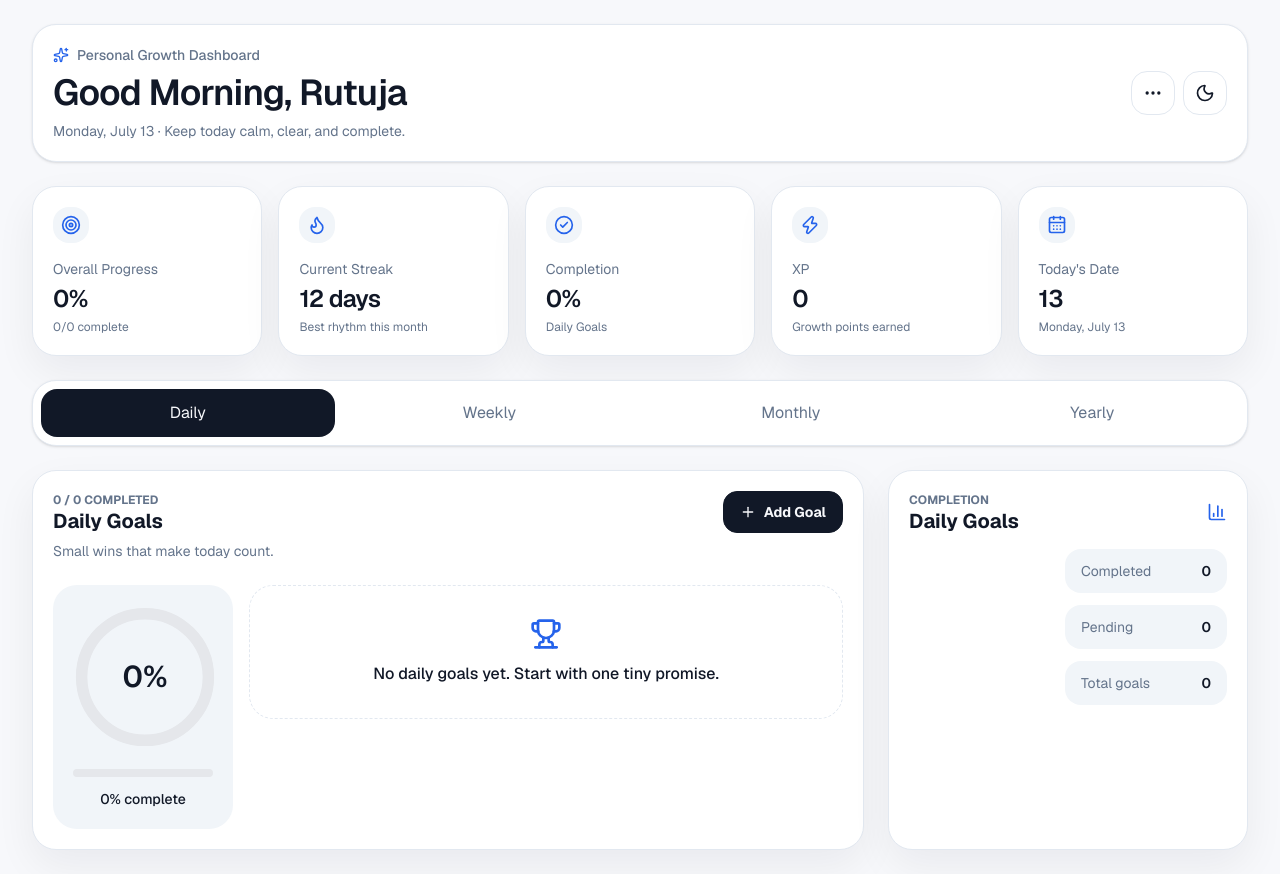
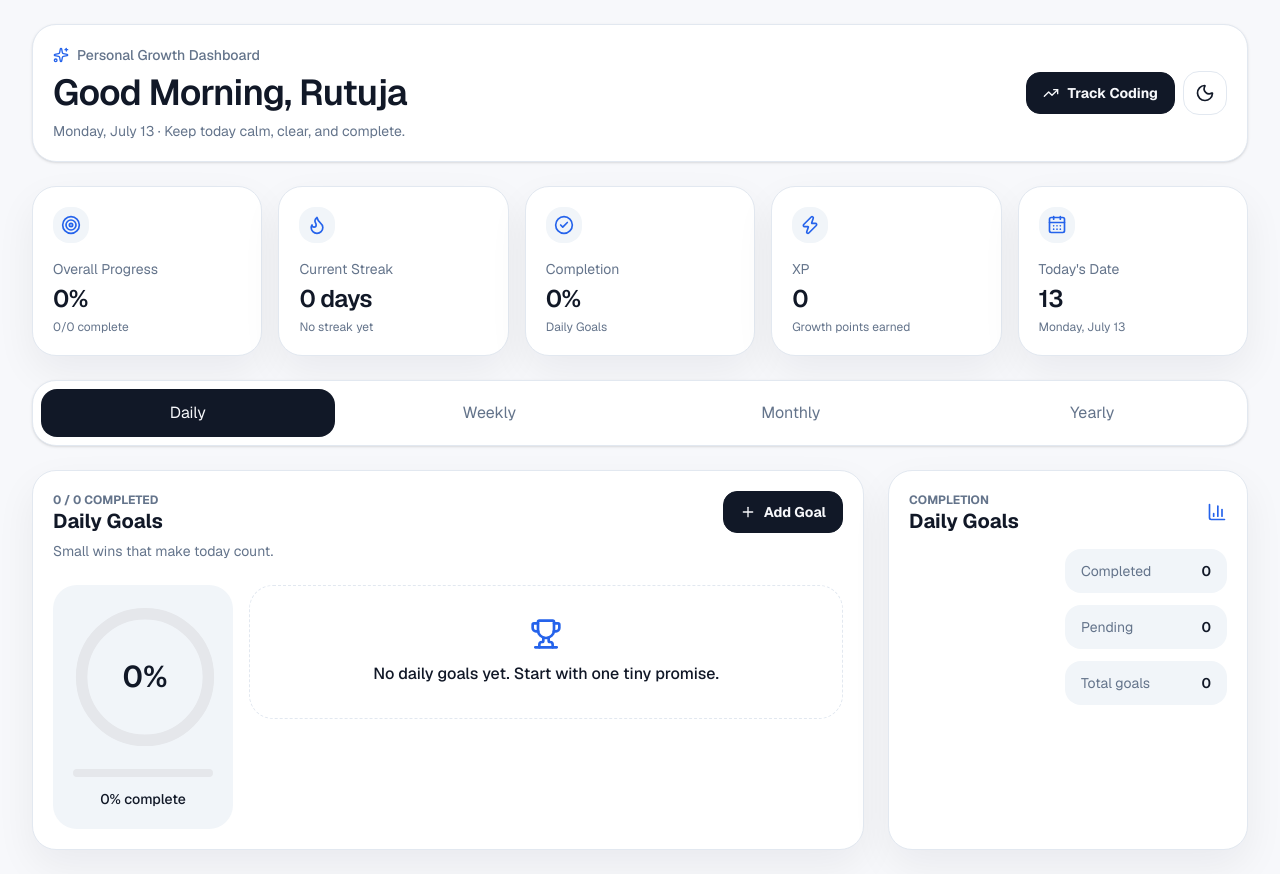
Before and after one commit to rutuja2005byte/Habit-Tracker, a Next.js app: page / in a window 1280 px wide. Built offline with nearby package versions, Linux system fonts and the light colour scheme.

Commit message:
feat: add link to coding tracker and update current streak display in Home component

```diff
--- a/app/page.tsx
+++ b/app/page.tsx
@@ -1,6 +1,7 @@
 "use client";
 
 import { useMemo, useState } from "react";
+import Link from "next/link";
 import {
   BarChart3,
   CalendarDays,
@@ -9,12 +10,12 @@ import {
   Circle,
   Flame,
   Moon,
-  MoreHorizontal,
   Pencil,
   Plus,
   Sparkles,
   Sun,
   Target,
+  TrendingUp,
   Trash2,
   Trophy,
   X,
@@ -26,8 +27,6 @@ import {
   Pie,
   PieChart,
   ResponsiveContainer,
-  Tooltip,
-  XAxis,
 } from "recharts";
 import { useForm } from "react-hook-form";
 import { z } from "zod";
@@ -187,9 +186,10 @@ export default function Home() {
               <p className="mt-2 text-sm text-[var(--muted)]">{today} · Keep today calm, clear, and complete.</p>
             </div>
             <div className="flex items-center gap-2">
-              <button className="icon-button" type="button" aria-label="More options">
-                <MoreHorizontal className="h-5 w-5" />
-              </button>
+              <Link className="primary-button" href="/tracking" aria-label="Open coding tracker">
+                <TrendingUp className="h-4 w-4" />
+                Track Coding
+              </Link>
               <button className="icon-button" type="button" aria-label="Toggle theme" onClick={() => setDark((value) => !value)}>
                 {dark ? <Sun className="h-5 w-5" /> : <Moon className="h-5 w-5" />}
               </button>
@@ -198,7 +198,7 @@ export default function Home() {
 
           <section className="grid gap-4 md:grid-cols-2 xl:grid-cols-5">
             <MetricCard icon={Target} label="Overall Progress" value={`${overall.percent}%`} detail={`${overall.completed}/${overall.total} complete`} />
-            <MetricCard icon={Flame} label="Current Streak" value="12 days" detail="Best rhythm this month" />
+            <MetricCard icon={Flame} label="Current Streak" value="0 days" detail="No streak yet" />
             <MetricCard icon={CheckCircle2} label="Completion" value={`${activeStats.percent}%`} detail={`${timeframeCopy[active].title}`} />
             <MetricCard icon={Zap} label="XP" value={xp.toLocaleString()} detail="Growth points earned" />
             <MetricCard icon={CalendarDays} label="Today's Date" value={new Date().getDate().toString()} detail={today} />
@@ -256,11 +256,6 @@ export default function Home() {
                     <StatLine label="Total goals" value={activeStats.total} />
                   </div>
                 </div>
-                {active === "monthly" ? (
-                  <div className="mt-4 rounded-2xl bg-[var(--subtle)] p-4 text-sm text-[var(--muted)]">
-                    Monthly Reflection: protect deep work blocks, keep workouts early, and review Sunday evenings.
-                  </div>
-                ) : null}
               </div>
             </aside>
           </section>
```
